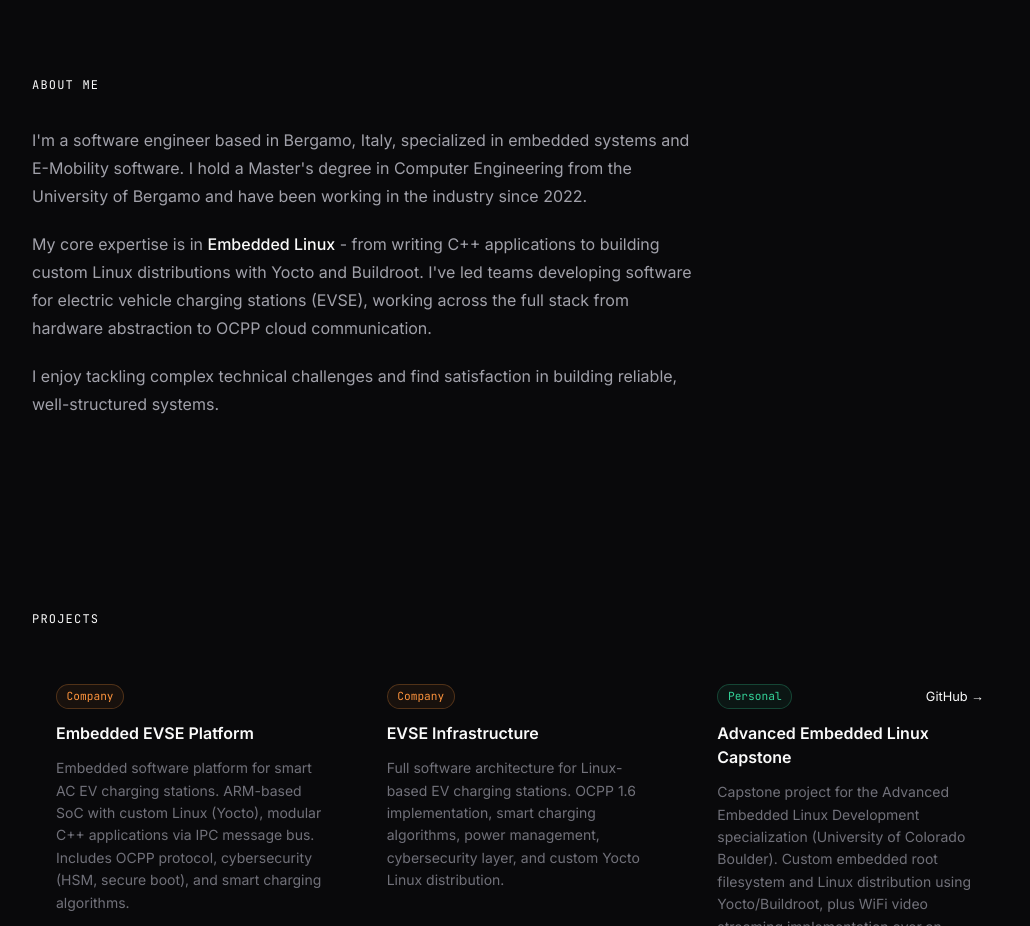
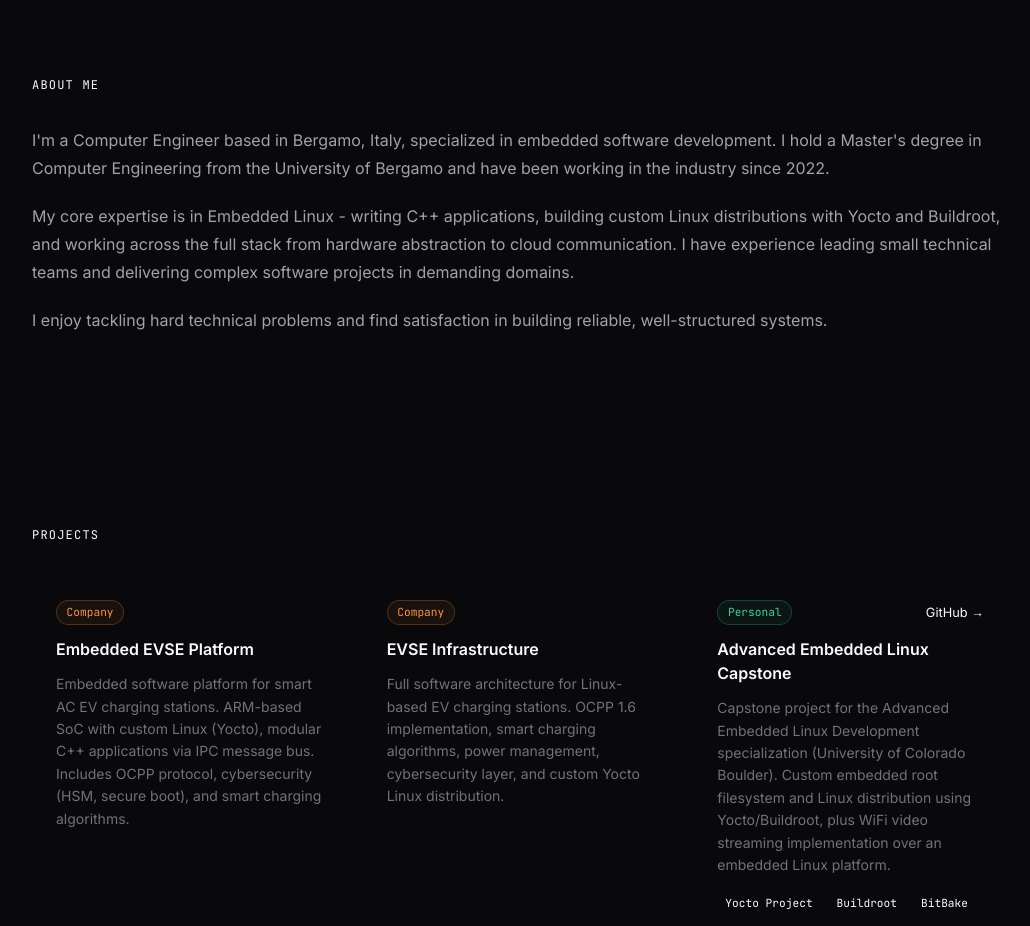
Before and after one commit to vannidelprete/vannidelprete.github.io, an Astro site: page / in a window 1280 px wide. Shown: the part 820-1746 px from the top of the page, without its empty margins (120-1150 px from the left). Built offline with nearby package versions, Linux system fonts and the light colour scheme; Astro itself is replaced by a stand-in of ours.

Commit message:
update content and improve About section layout

```diff
--- a/src/components/About.astro
+++ b/src/components/About.astro
@@ -1,4 +1,7 @@
 ---
+import type { About } from '../types';
+
+const { bio } = (await import('../data/about.json')).default as About;
 ---
 
 <section id="about">
@@ -6,21 +9,9 @@
     <h2 class="section-title">About me</h2>
     <div class="about-content">
       <div class="about-text">
-        <p>
-          I'm a software engineer based in Bergamo, Italy, specialized in embedded systems and E-Mobility software.
-          I hold a Master's degree in Computer Engineering from the University of Bergamo and have been
-          working in the industry since 2022.
-        </p>
-        <p>
-          My core expertise is in <strong>Embedded Linux</strong> - from writing C++ applications to building
-          custom Linux distributions with Yocto and Buildroot. I've led teams developing software for
-          electric vehicle charging stations (EVSE), working across the full stack from hardware abstraction
-          to OCPP cloud communication.
-        </p>
-        <p>
-          I enjoy tackling complex technical challenges and find satisfaction in building reliable,
-          well-structured systems.
-        </p>
+        {bio.map(paragraph => (
+          <p>{paragraph}</p>
+        ))}
       </div>
     </div>
   </div>
@@ -47,7 +38,6 @@
   }
 
   .about-text {
-    max-width: 42rem;
     display: flex;
     flex-direction: column;
     gap: 1.25rem;
--- /dev/null
+++ b/src/data/about.json
@@ -0,0 +1,7 @@
+{
+  "bio": [
+    "I'm a Computer Engineer based in Bergamo, Italy, specialized in embedded software development. I hold a Master's degree in Computer Engineering from the University of Bergamo and have been working in the industry since 2022.",
+    "My core expertise is in Embedded Linux - writing C++ applications, building custom Linux distributions with Yocto and Buildroot, and working across the full stack from hardware abstraction to cloud communication. I have experience leading small technical teams and delivering complex software projects in demanding domains.",
+    "I enjoy tackling hard technical problems and find satisfaction in building reliable, well-structured systems."
+  ]
+}
--- a/src/types.ts
+++ b/src/types.ts
@@ -1,3 +1,7 @@
+export interface About {
+  bio: string[];
+}
+
 export interface Project {
   id: string;
   title: string;
```
